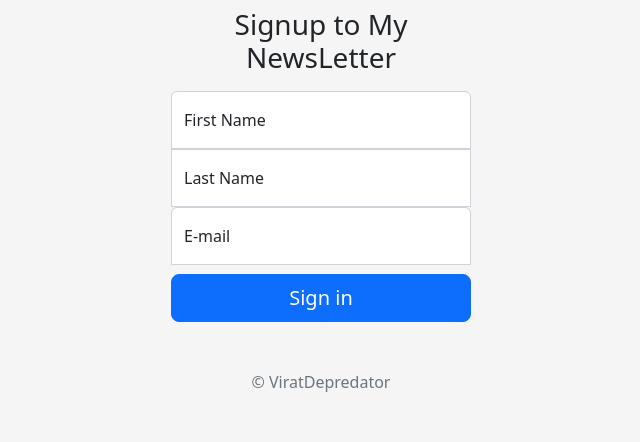
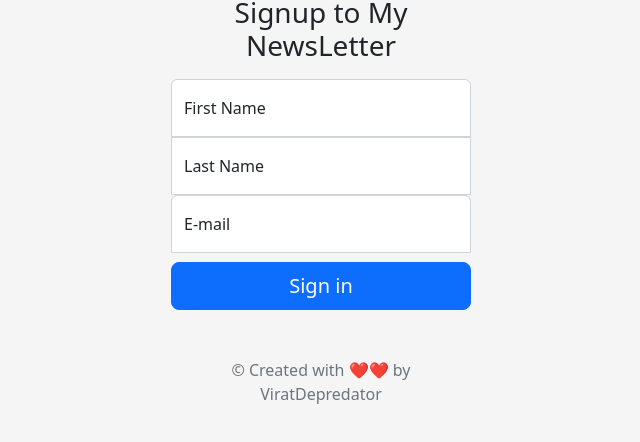
Before and after one commit to viratdepredator/PlzLogin, a website: page signup.html in a window 1280 px wide. Shown: the part 294-736 px from the top of the page, without its empty margins (319-959 px from the left). Drawn offline with nearby package versions, Linux system fonts and the light colour scheme.

Commit message:
change 5

```diff
--- a/signup.html
+++ b/signup.html
@@ -12,6 +12,12 @@
     <link rel="canonical" href="https://getbootstrap.com/docs/5.2/examples/sign-in/">
     <!-- CSS only -->
 <link href="https://cdn.jsdelivr.net/npm/bootstrap@5.2.0-beta1/dist/css/bootstrap.min.css" rel="stylesheet" integrity="sha384-0evHe/X+R7YkIZDRvuzKMRqM+OrBnVFBL6DOitfPri4tjfHxaWutUpFmBp4vmVor" crossorigin="anonymous">
+
+    <!-- Favicons -->
+    <link rel="apple-touch-icon" sizes="180x180" href="photos/apple-touch-icon.png">
+    <link rel="icon" type="image/png" sizes="32x32" href="photos/favicon-32x32.png">
+    <link rel="icon" type="image/png" sizes="16x16" href="photos/favicon-16x16.png">
+    <link rel="manifest" href="photos/site.webmanifest">
 
 
     <style>
@@ -91,7 +97,7 @@
       <label for="floatingInput">E-mail</label>
     </div>
     <button class="w-100 btn btn-lg btn-primary" type="submit">Sign in</button>
-    <p class="mt-5 mb-3 text-muted">&copy; ViratDepredator</p>
+    <p class="mt-5 mb-3 text-muted">&copy; Created with ❤️❤️ by ViratDepredator</p>
   </form>
 </main>
 
```
